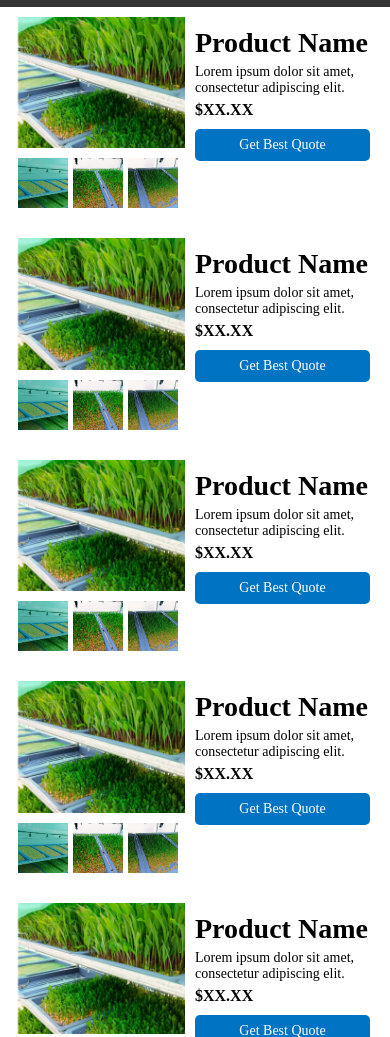
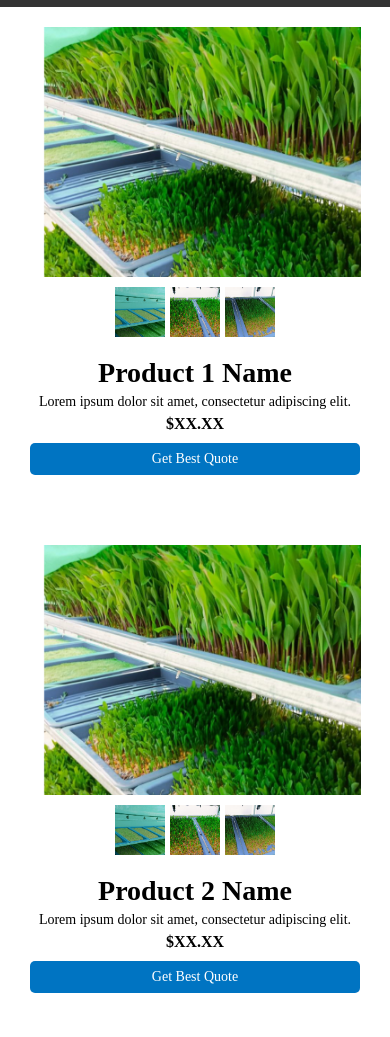
Before and after one commit to Nancydevs/bijendragaushalawebsite, a plain HTML site: page Hydroponicssetup.html in a window 390 px wide. Shown: the part 63-1100 px from the top of the page. Drawn offline with Linux system fonts and the light colour scheme.

Commit message:
prodcutspage

```diff
--- a/Hydroponicssetup.html
+++ b/Hydroponicssetup.html
@@ -76,13 +76,18 @@
       body {
         font-size: 14px;
       }
+
       .product {
-        padding: 10px;
+        display: block;
+        margin-bottom: 20px;
+      }
+      .product-details {
+        text-align: center;
       }
       .product-images {
-        width: 100%;
         margin-bottom: 10px;
       }
+
       .main-image {
         max-height: 250px;
       }
@@ -147,6 +152,7 @@
     </nav>
   </header>
   <body>
+
     <div class="product">
       <div class="product-images">
         <img class="main-image" src="assests/hydroponicsfodder2.png" alt="Product Image">
@@ -158,10 +164,28 @@
         <div class="zoomed-image"></div>
       </div>
       <div class="product-details">
-        <h1>Product Name</h1>
+        <h1>Product 1 Name</h1>
         <p class="description">Lorem ipsum dolor sit amet, consectetur adipiscing elit.</p>
         <p class="price">$XX.XX</p>
-        <a class="buy-button" href="https://api.whatsapp.com/send?phone=+918887599595&text=I%20am%20interested%20in%20the%20Product%20Name.%20Please%20send%20me%20a%20quote.">Get Best Quote</a>
+        <a class="buy-button" href="#">Get Best Quote</a>
+      </div>
+    </div>
+
+    <div class="product">
+      <div class="product-images">
+        <img class="main-image" src="assests/hydroponicsfodder2.png" alt="Product Image">
+        <div class="image-slider">
+          <img class="thumbnail" src="assests/hydroponicsfodder3.jpg" alt="Thumbnail">
+          <img class="thumbnail" src="assests/hydroponicsfoodder5.jpg" alt="Thumbnail">
+          <img class="thumbnail" src="assests/hydroponicsfooder4.jpg" alt="Thumbnail">
+        </div>
+        <div class="zoomed-image"></div>
+      </div>
+      <div class="product-details">
+        <h1>Product 2 Name</h1>
+        <p class="description">Lorem ipsum dolor sit amet, consectetur adipiscing elit.</p>
+        <p class="price">$XX.XX</p>
+        <a class="buy-button" href="#">Get Best Quote</a>
       </div>
     </div>
     <div class="product">
@@ -175,67 +199,19 @@
         <div class="zoomed-image"></div>
       </div>
       <div class="product-details">
-        <h1>Product Name</h1>
+        <h1>Product 2 Name</h1>
         <p class="description">Lorem ipsum dolor sit amet, consectetur adipiscing elit.</p>
         <p class="price">$XX.XX</p>
-        <a class="buy-button" href="https://api.whatsapp.com/send?phone=+918887599595&text=I%20am%20interested%20in%20the%20Product%20Name.%20Please%20send%20me%20a%20quote.">Get Best Quote</a>
-      </div>
-    </div>
-    <div class="product">
-      <div class="product-images">
-        <img class="main-image" src="assests/hydroponicsfodder2.png" alt="Product Image">
-        <div class="image-slider">
-          <img class="thumbnail" src="assests/hydroponicsfodder3.jpg" alt="Thumbnail">
-          <img class="thumbnail" src="assests/hydroponicsfoodder5.jpg" alt="Thumbnail">
-          <img class="thumbnail" src="assests/hydroponicsfooder4.jpg" alt="Thumbnail">
-        </div>
-        <div class="zoomed-image"></div>
-      </div>
-      <div class="product-details">
-        <h1>Product Name</h1>
-        <p class="description">Lorem ipsum dolor sit amet, consectetur adipiscing elit.</p>
-        <p class="price">$XX.XX</p>
-        <a class="buy-button" href="https://api.whatsapp.com/send?phone=+918887599595&text=I%20am%20interested%20in%20the%20Product%20Name.%20Please%20send%20me%20a%20quote.">Get Best Quote</a>
-      </div>
-    </div>
-    <div class="product">
-      <div class="product-images">
-        <img class="main-image" src="assests/hydroponicsfodder2.png" alt="Product Image">
-        <div class="image-slider">
-          <img class="thumbnail" src="assests/hydroponicsfodder3.jpg" alt="Thumbnail">
-          <img class="thumbnail" src="assests/hydroponicsfoodder5.jpg" alt="Thumbnail">
-          <img class="thumbnail" src="assests/hydroponicsfooder4.jpg" alt="Thumbnail">
-        </div>
-        <div class="zoomed-image"></div>
-      </div>
-      <div class="product-details">
-        <h1>Product Name</h1>
-        <p class="description">Lorem ipsum dolor sit amet, consectetur adipiscing elit.</p>
-        <p class="price">$XX.XX</p>
-        <a class="buy-button" href="https://api.whatsapp.com/send?phone=+918887599595&text=I%20am%20interested%20in%20the%20Product%20Name.%20Please%20send%20me%20a%20quote.">Get Best Quote</a>
-      </div>
-    </div>
-    <div class="product">
-      <div class="product-images">
-        <img class="main-image" src="assests/hydroponicsfodder2.png" alt="Product Image">
-        <div class="image-slider">
-          <img class="thumbnail" src="assests/hydroponicsfodder3.jpg" alt="Thumbnail">
-          <img class="thumbnail" src="assests/hydroponicsfoodder5.jpg" alt="Thumbnail">
-          <img class="thumbnail" src="assests/hydroponicsfooder4.jpg" alt="Thumbnail">
-        </div>
-        <div class="zoomed-image"></div>
-      </div>
-      <div class="product-details">
-        <h1>Product Name</h1>
-        <p class="description">Lorem ipsum dolor sit amet, consectetur adipiscing elit.</p>
-        <p class="price">$XX.XX</p>
-        <a class="buy-button" href="https://api.whatsapp.com/send?phone=+918887599595&text=I%20am%20interested%20in%20the%20Product%20Name.%20Please%20send%20me%20a%20quote.">Get Best Quote</a>
+        <a class="buy-button" href="#">Get Best Quote</a>
       </div>
     </div>
     <script>
-      const mainImage = document.querySelector('.main-image');
-      const thumbnailImages = document.querySelectorAll('.thumbnail');
-      const zoomedImage = document.querySelector('.zoomed-image');
+      const products = document.querySelectorAll('.product');
+
+      products.forEach(product => {
+        const mainImage = product.querySelector('.main-image');
+        const thumbnailImages = product.querySelectorAll('.thumbnail');
+        const zoomedImage = product.querySelector('.zoomed-image');
 
         thumbnailImages.forEach(thumbnail => {
           thumbnail.addEventListener('click', () => {
@@ -261,9 +237,9 @@
         mainImage.addEventListener('mouseleave', () => {
           zoomedImage.style.display = 'none';
         });
+      });
     </script>
   </body>
-
 
 
 
```
Also changed, not shown: test.html (+52 -6 lines). Lines whose indentation alone changed are shown as unchanged.
